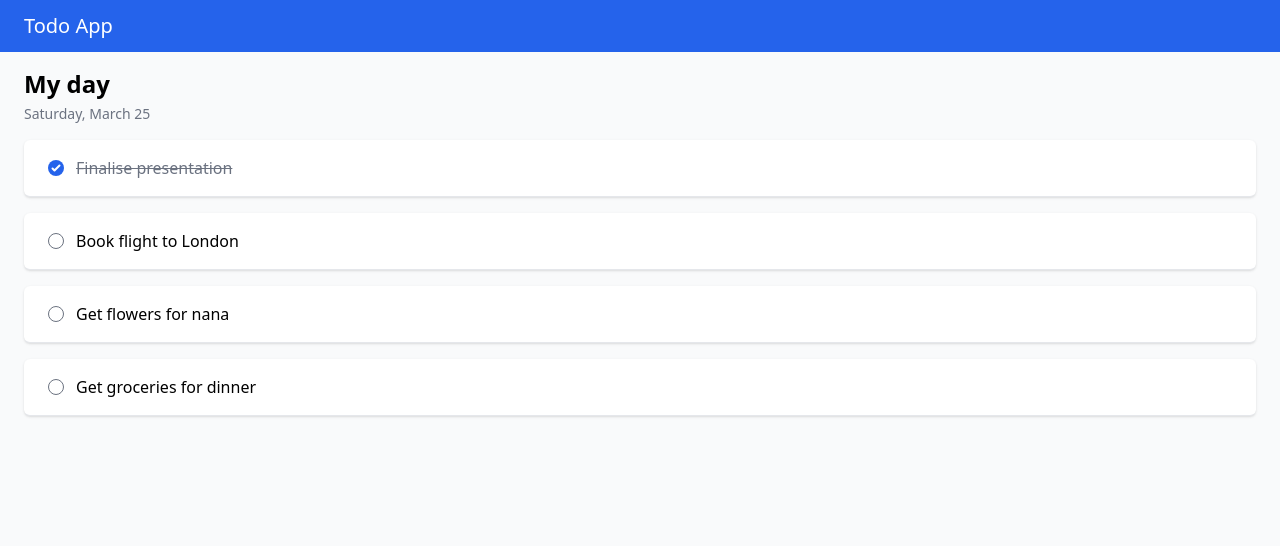
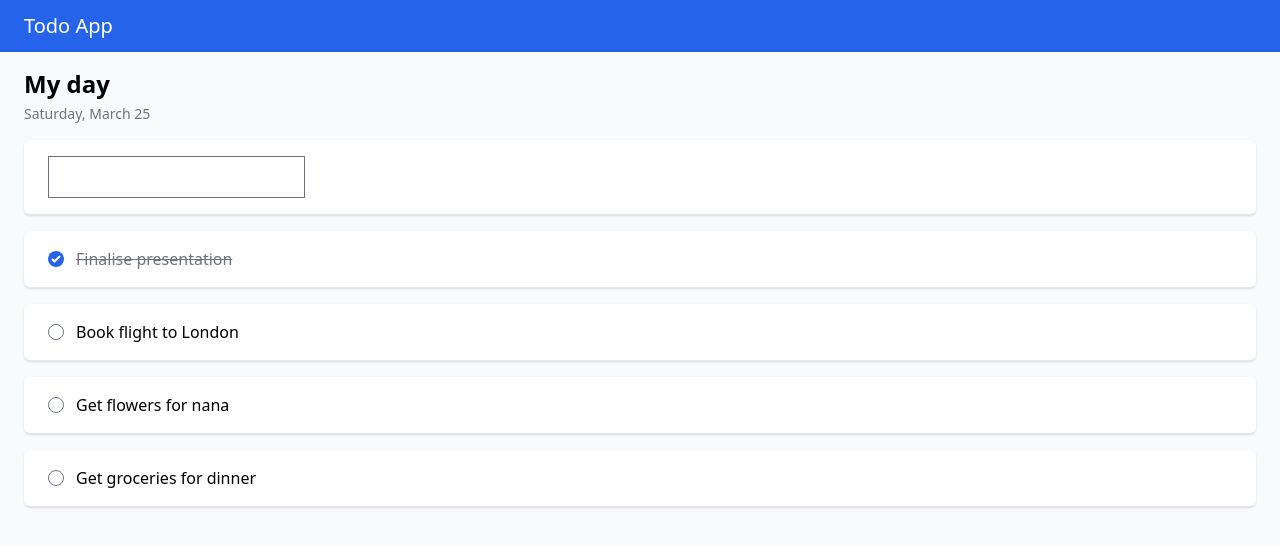
Before and after one commit to rossilor95/todo-app, a React (Vite) app in the folder frontend/: page / in a window 1280 px wide. Shown: the top 546 px of the page. Built offline with nearby package versions, Linux system fonts and the light colour scheme.

Commit message:
feat(frontend): implement add new todo (no styles)

```diff
--- a/frontend/src/App.tsx
+++ b/frontend/src/App.tsx
@@ -23,11 +23,24 @@ export default function App() {
     );
   };
 
+  const handleAddTodo = (text: string) => {
+    const newTodo: Todo = {
+      id: todos.length + 1,
+      text: text,
+      isCompleted: false,
+    };
+    setTodos((todos) => [ newTodo, ...todos]);
+  };
+
   return (
     <div className="bg-gray-50 min-h-screen">
       <Header />
       <CategoryToolbar selectedCategory="My day" />
-      <TodoList todos={todos} handleToggleTodo={handleToggleTodo} />
+      <TodoList
+        todos={todos}
+        handleToggleTodo={handleToggleTodo}
+        handleAddTodo={handleAddTodo}
+      />
     </div>
   );
 }
--- /dev/null
+++ b/frontend/src/components/NewTodoForm.tsx
@@ -0,0 +1,36 @@
+import { FormEvent, FormEventHandler, useState } from "react";
+
+interface TodoFormProps {
+  handleAddTodo: (text: string) => void;
+}
+
+export default function TodoForm({ handleAddTodo }: TodoFormProps) {
+  const [todoText, setTodoText] = useState<string>("");
+
+  const handleSubmitTodo = (e: FormEvent<HTMLFormElement>) => {
+    e.preventDefault();
+    if (todoText.trim() === "") {
+      return;
+    }
+    handleAddTodo(todoText);
+    setTodoText("");
+  };
+
+  return (
+    <li className="bg-white border-b border-gray-200 shadow hover:bg-blue-50 sm:rounded-md mb-4">
+      <div className="px-4 py-4 sm:px-6">
+        <div className="flex items-center justify-between">
+          <div className="flex items-center">
+            <form onSubmit={handleSubmitTodo}>
+              <input
+                type="text"
+                value={todoText}
+                onChange={e => setTodoText(e.target.value)}
+              />
+            </form>
+          </div>
+        </div>
+      </div>
+    </li>
+  );
+}
--- a/frontend/src/components/TodoList.tsx
+++ b/frontend/src/components/TodoList.tsx
@@ -1,4 +1,5 @@
 import { Todo } from "../interfaces";
+import NewTodoForm from "./NewTodoForm";
 
 interface TodoItemProps {
   todo: Todo;
@@ -8,6 +9,7 @@ interface TodoItemProps {
 interface TodoListProps {
   todos: Todo[];
   handleToggleTodo: (id: number) => void;
+  handleAddTodo: (text: string) => void;
 }
 
 function TodoItem({ todo, handleToggleTodo }: TodoItemProps) {
@@ -35,9 +37,10 @@ function TodoItem({ todo, handleToggleTodo }: TodoItemProps) {
   );
 }
 
-export default function TodoList({ todos, handleToggleTodo }: TodoListProps) {
+export default function TodoList({ todos, handleToggleTodo, handleAddTodo }: TodoListProps) {
   return (
     <ul className="mx-6">
+      <NewTodoForm handleAddTodo={handleAddTodo}/>
       {todos.map((todo) => (
         <TodoItem todo={todo} handleToggleTodo={handleToggleTodo} />
       ))}
```
